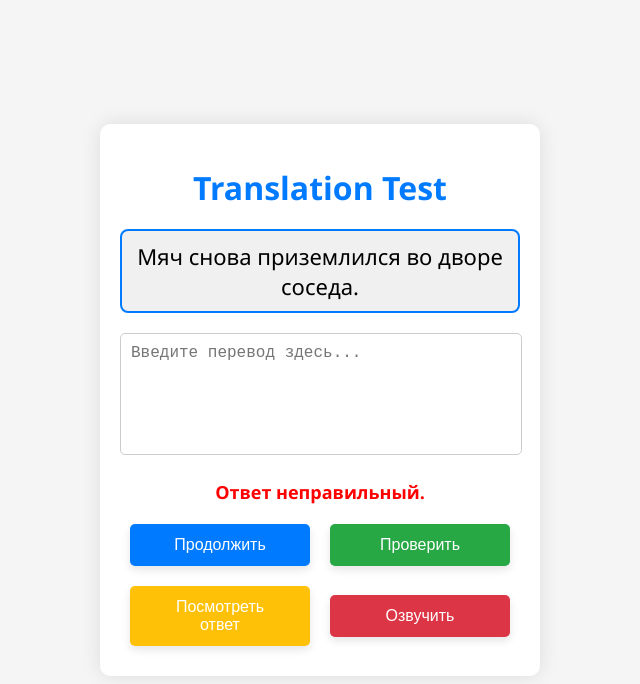
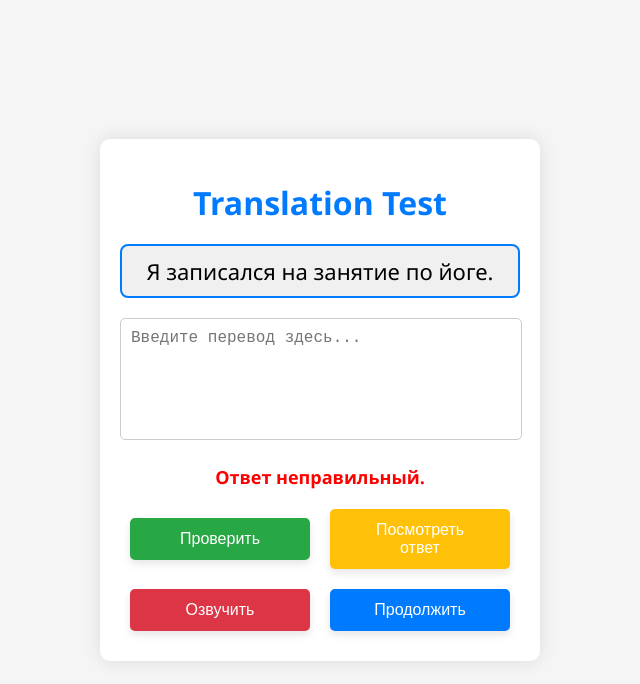
Before and after one commit to Akurochek/languagetest, a plain HTML site: page index.html in a window 1280 px wide. Both pictures are taken after a click on the button "Проверить". Shown: the whole page, without its empty margins (320-960 px from the left). Drawn offline with Linux system fonts and the light colour scheme.

Commit message:
Update index.html

```diff
--- a/index.html
+++ b/index.html
@@ -22,7 +22,7 @@
             border-radius: 10px;
             box-shadow: 0 0 20px rgba(0, 0, 0, 0.1);
             text-align: center;
-            margin: 0 10px; /* отступы по бокам */
+            margin: 0 10px;
         }
         h1 {
             color: #007bff;
@@ -77,19 +77,19 @@
             transition: background-color 0.3s ease;
             width: calc(50% - 20px);
             max-width: 200px;
-            box-shadow: 0 4px 8px rgba(0, 0, 0, 0.1); /* тень */
+            box-shadow: 0 4px 8px rgba(0, 0, 0, 0.1);
         }
         .button-container button:nth-child(1) {
-            background-color: #007bff;
+            background-color: #28a745;
         }
         .button-container button:nth-child(2) {
-            background-color: #28a745;
+            background-color: #ffc107;
         }
         .button-container button:nth-child(3) {
-            background-color: #ffc107;
+            background-color: #dc3545;
         }
         .button-container button:nth-child(4) {
-            background-color: #dc3545;
+            background-color: #007bff;
         }
         .button-container button:hover {
             opacity: 0.8;
@@ -118,17 +118,16 @@
         <div id="result" class="result"></div>
 
         <div class="button-container">
-            <button onclick="nextQuestion()">Продолжить</button>
             <button onclick="checkTranslation()">Проверить</button>
             <button onclick="showAnswer()">Посмотреть ответ</button>
             <button onclick="speakText()">Озвучить</button>
+            <button onclick="nextQuestion()">Продолжить</button>
         </div>
     </div>
 
     <script>
         const synth = window.speechSynthesis;
 
-        // Массивы с вопросами на русском и ответами на английском
         const russianQuestions = [
             "Я наконец-то нашел хорошее парковочное место.",
             "Она получила работу в новом кафе.",
@@ -183,20 +182,61 @@
             document.getElementById('result').textContent = '';
         }
 
+
         function nextQuestion() {
-            currentIndex = Math.floor(Math.random() * russianQuestions.length);
-            displayQuestion(currentIndex);
+            const normalizeText = (text) => text.toLowerCase().replace(/[^a-z]/g, '');
+
+            const expectedAnswer = englishAnswers[currentIndex].split(' ');
+            const userAnswer = document.getElementById('answerEnglish').value.split(' ');
+
+            let resultHtml = "";
+            let isCorrect = true;
+
+            for (let i = 0; i < expectedAnswer.length; i++) {
+                const normalizedExpected = normalizeText(expectedAnswer[i]);
+                const normalizedUser = normalizeText(userAnswer[i] || '');
+
+                if (normalizedUser === normalizedExpected) {
+                    resultHtml += `<span style="color: green">${userAnswer[i] || ''}</span> `;
+                } else {
+                    resultHtml += `<span style="color: red">${userAnswer[i] || ''}</span> `;
+                    isCorrect = false;
+                }
+            }
+
+            showResult(isCorrect ? "Правильный ответ!" : "Ответ неправильный.", isCorrect);
+            document.getElementById('result').innerHTML += `<div>${resultHtml}</div>`;
+
+            if(isCorrect){
+                currentIndex = Math.floor(Math.random() * russianQuestions.length);
+                displayQuestion(currentIndex);
+            }
+
         }
 
         function checkTranslation() {
-            const expectedAnswer = englishAnswers[currentIndex].toLowerCase();
-            const userAnswer = document.getElementById('answerEnglish').value.toLowerCase();
+            const normalizeText = (text) => text.toLowerCase().replace(/[^a-z]/g, '');
 
-            if (userAnswer === expectedAnswer) {
-                showResult("Правильный ответ!", true);
-            } else {
-                showResult("Ответ неправильный.", false);
+            const expectedAnswer = englishAnswers[currentIndex].split(' ');
+            const userAnswer = document.getElementById('answerEnglish').value.split(' ');
+
+            let resultHtml = "";
+            let isCorrect = true;
+
+            for (let i = 0; i < expectedAnswer.length; i++) {
+                const normalizedExpected = normalizeText(expectedAnswer[i]);
+                const normalizedUser = normalizeText(userAnswer[i] || '');
+
+                if (normalizedUser === normalizedExpected) {
+                    resultHtml += `<span style="color: green">${userAnswer[i] || ''}</span> `;
+                } else {
+                    resultHtml += `<span style="color: red">${userAnswer[i] || ''}</span> `;
+                    isCorrect = false;
+                }
             }
+
+            showResult(isCorrect ? "Правильный ответ!" : "Ответ неправильный.", isCorrect);
+            document.getElementById('result').innerHTML += `<div>${resultHtml}</div>`;
         }
 
         function showAnswer() {
@@ -207,7 +247,7 @@
         function speakText() {
             const text = document.getElementById('answerEnglish').value;
             const speechSynthesisUtterance = new SpeechSynthesisUtterance(text);
-            speechSynthesisUtterance.lang = 'en-GB'; // Устанавливаем язык на английский (Великобритания)
+            speechSynthesisUtterance.lang = 'en-GB';
             speechSynthesisUtterance.voice = getGoogleUKVoice();
             synth.speak(speechSynthesisUtterance);
         }
@@ -219,7 +259,6 @@
                     return voices[i];
                 }
             }
-            // Если не найден конкретный голос, можно вернуть первый попавшийся
             return voices[0];
         }
 
@@ -229,9 +268,9 @@
             resultDiv.className = isCorrect ? 'result correct' : 'result incorrect';
         }
 
-        // Инициализация при загрузке страницы
         document.addEventListener('DOMContentLoaded', function() {
-            nextQuestion(); // Показываем первый вопрос при загрузке страницы
+            currentIndex = Math.floor(Math.random() * russianQuestions.length);
+            displayQuestion(currentIndex);
         });
     </script>
 </body>
```
